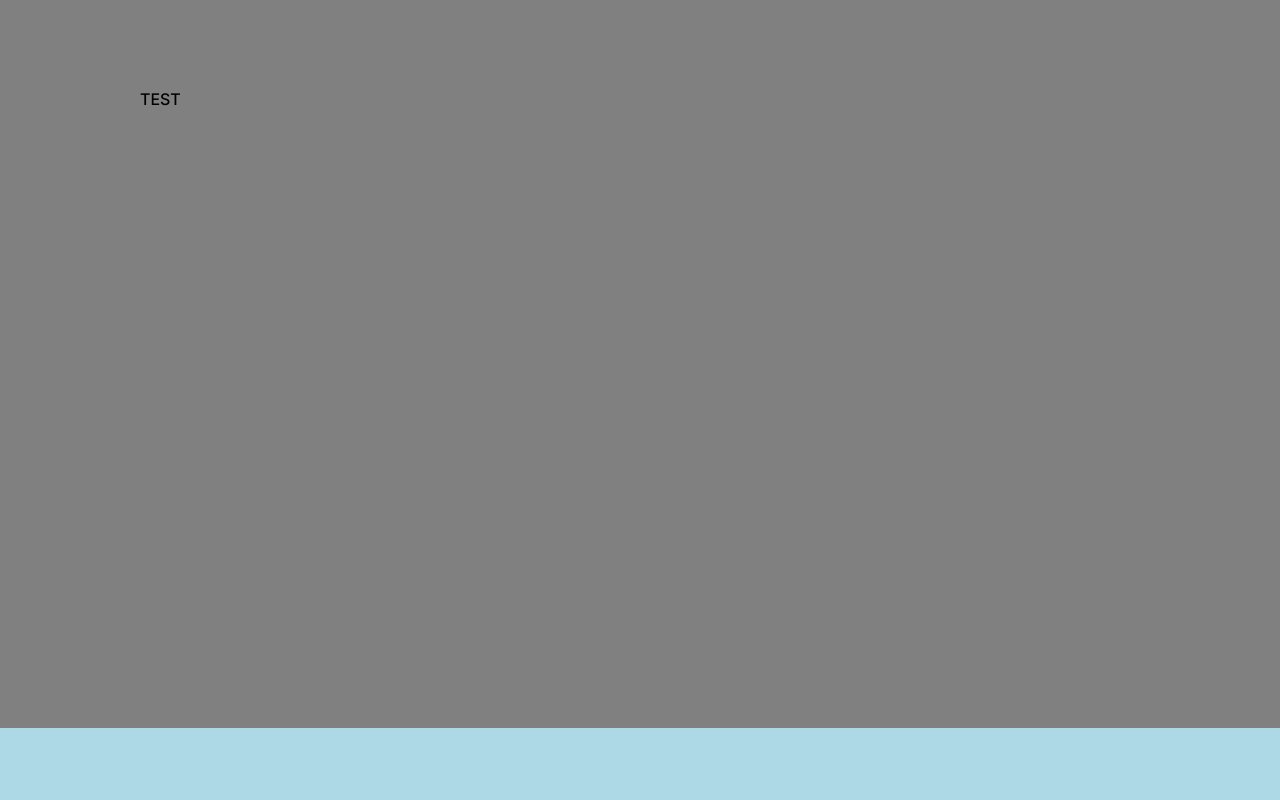
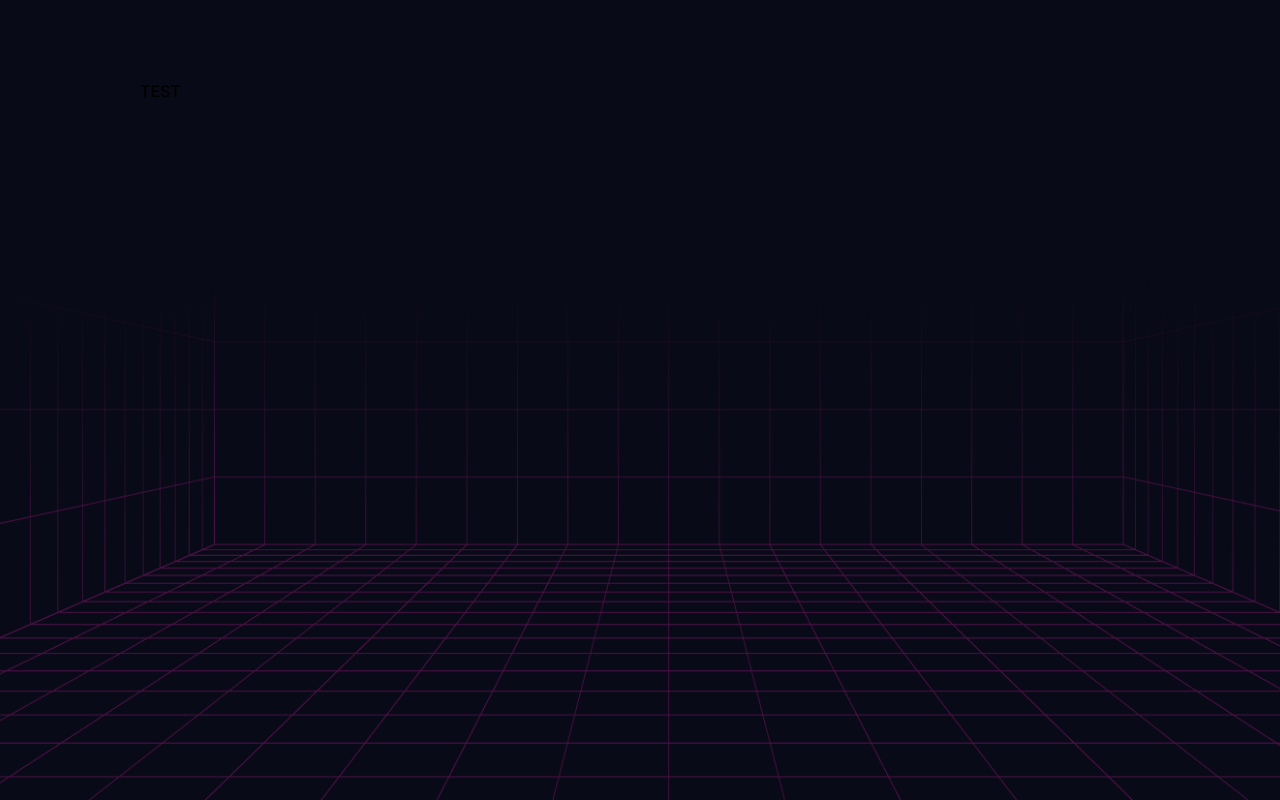
Before and after one commit to ovdink/dashboard-pixel-test, a React app: page / in a window 1280 px wide. Built offline with nearby package versions, Linux system fonts and the light colour scheme.

Commit message:
added background; removed extracode; styled mainWrapper

```diff
--- a/public/index.css
+++ b/public/index.css
@@ -51,7 +51,7 @@
 
     font-family: 'Inter', sans-serif;
 
-    background-color: #000;
+    background-color: #090a17;
 
     transition: background-color 0.2s ease-in-out;
 }
--- a/src/components/core/Footer/index.tsx
+++ /dev/null
@@ -1,11 +0,0 @@
-import * as S from './units';
-
-export const Footer = () => {
-    return (
-        <S.Container>
-            <S.Wrapper>
-                <S.MobileSupportWrapper></S.MobileSupportWrapper>
-            </S.Wrapper>
-        </S.Container>
-    );
-};
--- a/src/components/core/Footer/units.ts
+++ /dev/null
@@ -1,44 +0,0 @@
-import styled from '@emotion/styled';
-
-import { toEnd } from 'styles';
-
-export const Container = styled.div`
-    width: calc(100% + 32px);
-    margin-top: auto;
-
-    transform: translate(0, 8px);
-
-    ${toEnd('mobile')} {
-        width: calc(100% + 16px);
-    }
-`;
-
-export const Wrapper = styled.div`
-    display: flex;
-    align-items: center;
-    flex-direction: column;
-
-    width: 100%;
-    margin-top: 100px;
-    padding: 48px 16px 24px;
-
-    background-color: lightblue;
-
-    ${toEnd('mobile')} {
-        padding: 8px 16px 18px;
-    }
-`;
-
-export const MobileSupportWrapper = styled.div`
-    display: none;
-    align-items: center;
-    justify-content: center;
-    gap: 4px;
-
-    width: 100%;
-    margin-top: 18px;
-
-    ${toEnd('mobile')} {
-        display: flex;
-    }
-`;
--- a/src/components/core/index.ts
+++ b/src/components/core/index.ts
@@ -1,2 +1 @@
-export { Footer } from './Footer';
 export { Loader } from './Loader';
--- a/src/router/index.tsx
+++ b/src/router/index.tsx
@@ -1,6 +1,4 @@
 import { BrowserRouter as Router, Route, Routes } from 'react-router-dom';
-
-import { Footer } from 'components/core';
 
 import * as PAGES from 'pages';
 
@@ -16,8 +14,6 @@
 
                     <Route path="*" element={<div>No found page</div>} />
                 </Routes>
-
-                <Footer />
             </S.MainWrapper>
         </Router>
     );
--- a/src/router/units.ts
+++ b/src/router/units.ts
@@ -1,17 +1,21 @@
 import styled from '@emotion/styled';
 
 import { toEnd } from 'styles';
+
+import backgroundMask from 'images/background-mask.png';
 
 export const MainWrapper = styled.div`
     display: flex;
     flex-direction: column;
     align-items: center;
 
-    min-height: 100%;
     width: 100%;
-    padding: 8px 16px;
+    height: 100%;
+    min-height: 100vh;
 
-    background: grey;
+    background-image: url(${backgroundMask});
+    background-position: 50%;
+    background-size: cover;
 
     ${toEnd('mobile')} {
         padding: 4px 8px 8px;
```
Also changed, not shown: src/images/background-mask.png (added), src/images/btc-icon.svg (deleted).
